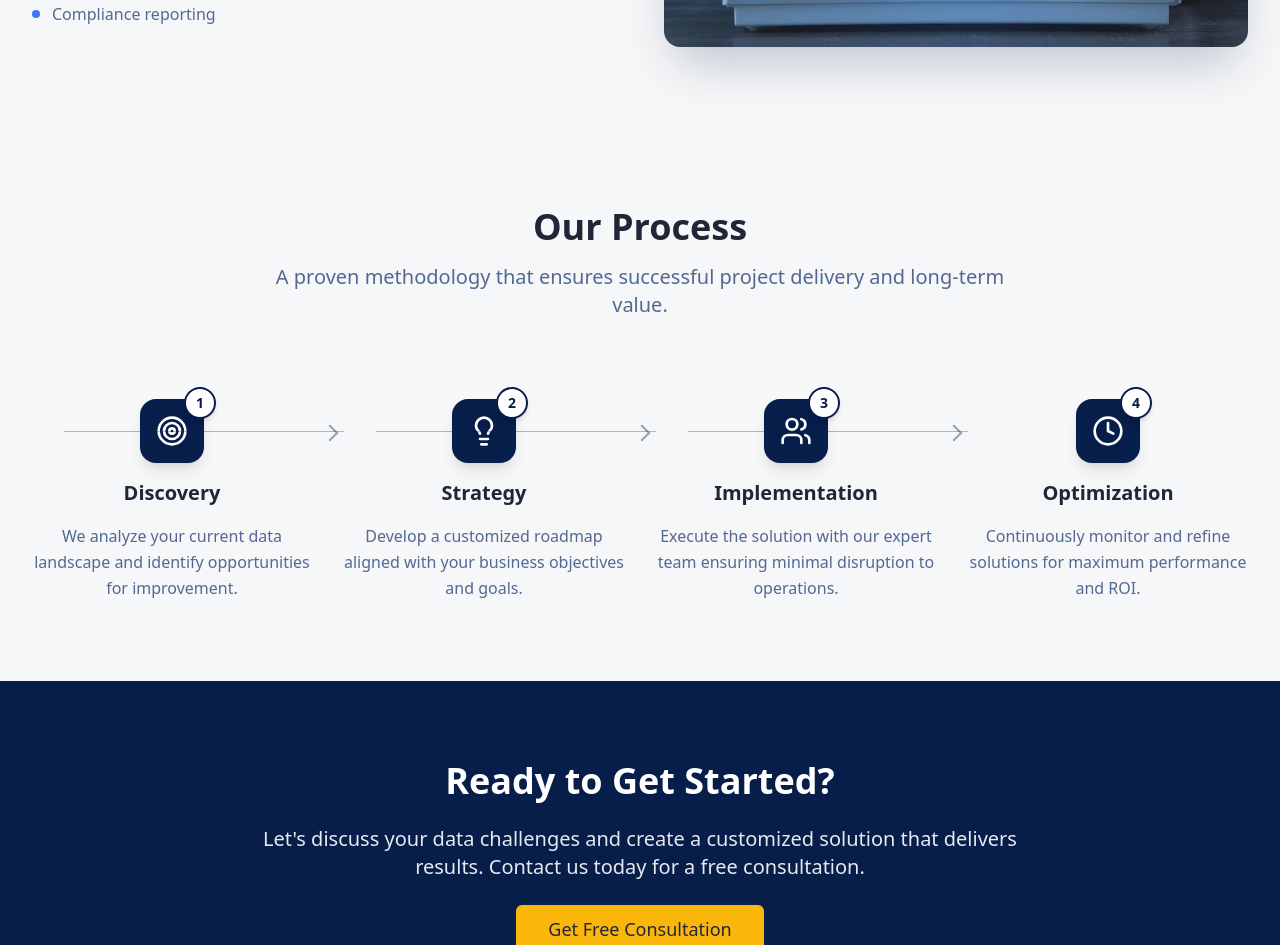
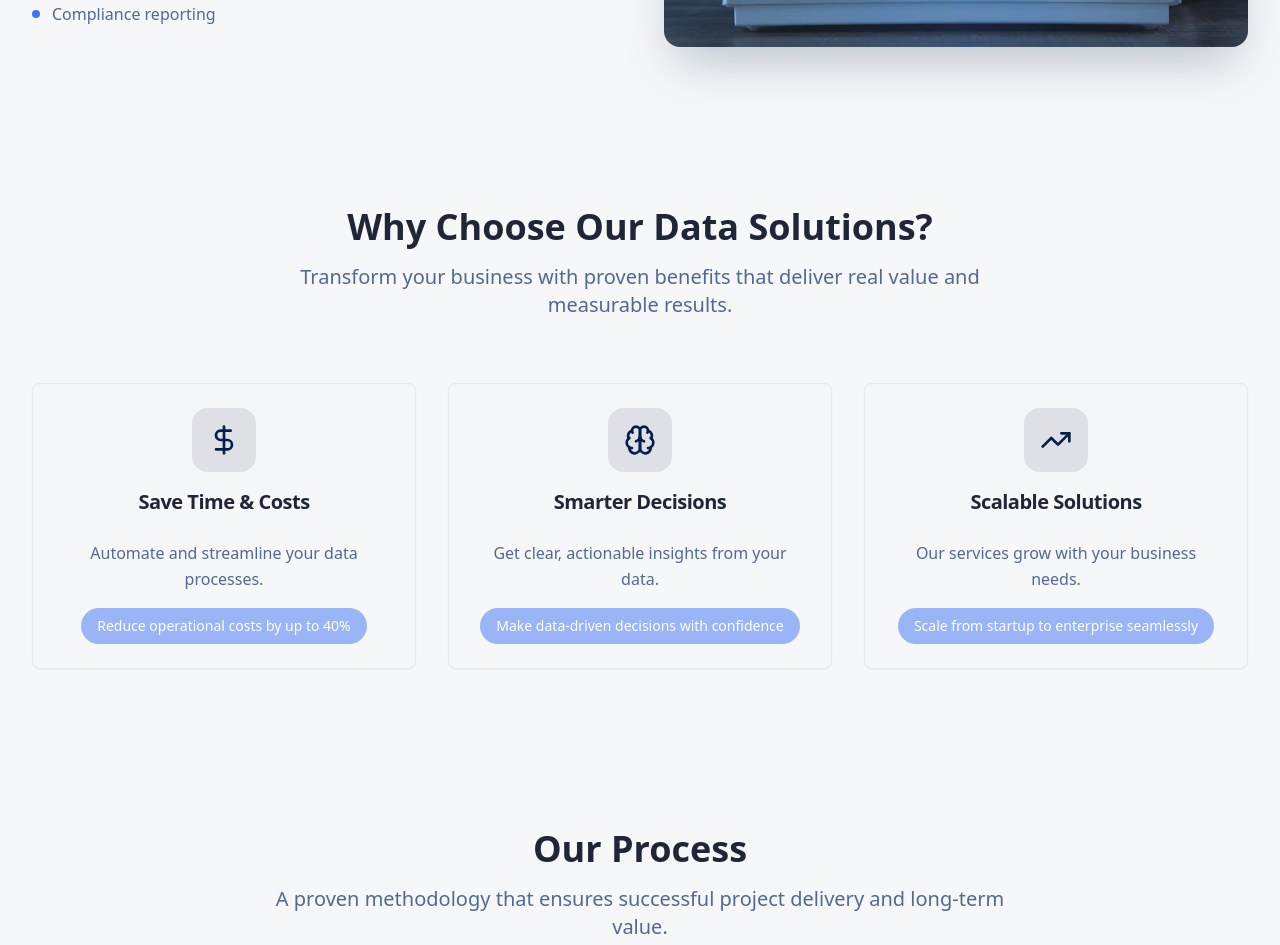
Before and after one commit to waqaralyy/prestige-data-flow, a React (Vite) app: page /services in a window 1280 px wide. Shown: the part 1900-2845 px from the top of the page. Built offline with nearby package versions, Linux system fonts and the light colour scheme.

Commit message:
Add client benefits to Services page
Added icons and visuals to highlight client benefits on the Services page, focusing on "Save Time & Costs," "Smarter Decisions," and "Scalable Solutions."

```diff
--- a/src/pages/Services.tsx
+++ b/src/pages/Services.tsx
@@ -14,7 +14,9 @@ import {
   Clock,
   Target,
   Users,
-  Lightbulb
+  Lightbulb,
+  DollarSign,
+  Scaling
 } from "lucide-react";
 
 const Services = () => {
@@ -74,6 +76,27 @@ const Services = () => {
       icon: Clock,
       title: "Optimization",
       description: "Continuously monitor and refine solutions for maximum performance and ROI."
+    }
+  ];
+
+  const clientBenefits = [
+    {
+      icon: DollarSign,
+      title: "Save Time & Costs",
+      description: "Automate and streamline your data processes.",
+      highlight: "Reduce operational costs by up to 40%"
+    },
+    {
+      icon: Brain,
+      title: "Smarter Decisions",
+      description: "Get clear, actionable insights from your data.",
+      highlight: "Make data-driven decisions with confidence"
+    },
+    {
+      icon: TrendingUp,
+      title: "Scalable Solutions",
+      description: "Our services grow with your business needs.",
+      highlight: "Scale from startup to enterprise seamlessly"
     }
   ];
 
@@ -160,6 +183,39 @@ const Services = () => {
             </div>
           </section>
 
+          {/* Client Benefits Section */}
+          <section className="py-20 bg-background" aria-labelledby="benefits-heading">
+            <div className="container mx-auto px-4 sm:px-6 lg:px-8">
+              <header className="text-center space-y-4 mb-16">
+                <h2 id="benefits-heading" className="text-3xl lg:text-4xl font-bold text-foreground">
+                  Why Choose Our Data Solutions?
+                </h2>
+                <p className="text-xl text-muted-foreground max-w-3xl mx-auto">
+                  Transform your business with proven benefits that deliver real value and measurable results.
+                </p>
+              </header>
+
+              <div className="grid grid-cols-1 md:grid-cols-3 gap-8">
+                {clientBenefits.map((benefit, index) => (
+                  <Card key={index} className="group hover:shadow-lg transition-all duration-300 hover:scale-105 bg-card border border-border">
+                    <CardHeader className="text-center space-y-4">
+                      <div className="mx-auto w-16 h-16 bg-primary/10 rounded-2xl flex items-center justify-center group-hover:bg-primary/20 transition-colors duration-300">
+                        <benefit.icon className="h-8 w-8 text-primary" aria-hidden="true" />
+                      </div>
+                      <CardTitle className="text-xl font-bold text-foreground">{benefit.title}</CardTitle>
+                    </CardHeader>
+                    <CardContent className="text-center space-y-4">
+                      <p className="text-muted-foreground leading-relaxed">{benefit.description}</p>
+                      <div className="inline-block bg-secondary/50 text-secondary-foreground px-4 py-2 rounded-full text-sm font-medium">
+                        {benefit.highlight}
+                      </div>
+                    </CardContent>
+                  </Card>
+                ))}
+              </div>
+            </div>
+          </section>
+
           {/* Process Section */}
           <section className="py-20 bg-muted" aria-labelledby="process-heading">
             <div className="container mx-auto px-4 sm:px-6 lg:px-8">
```
